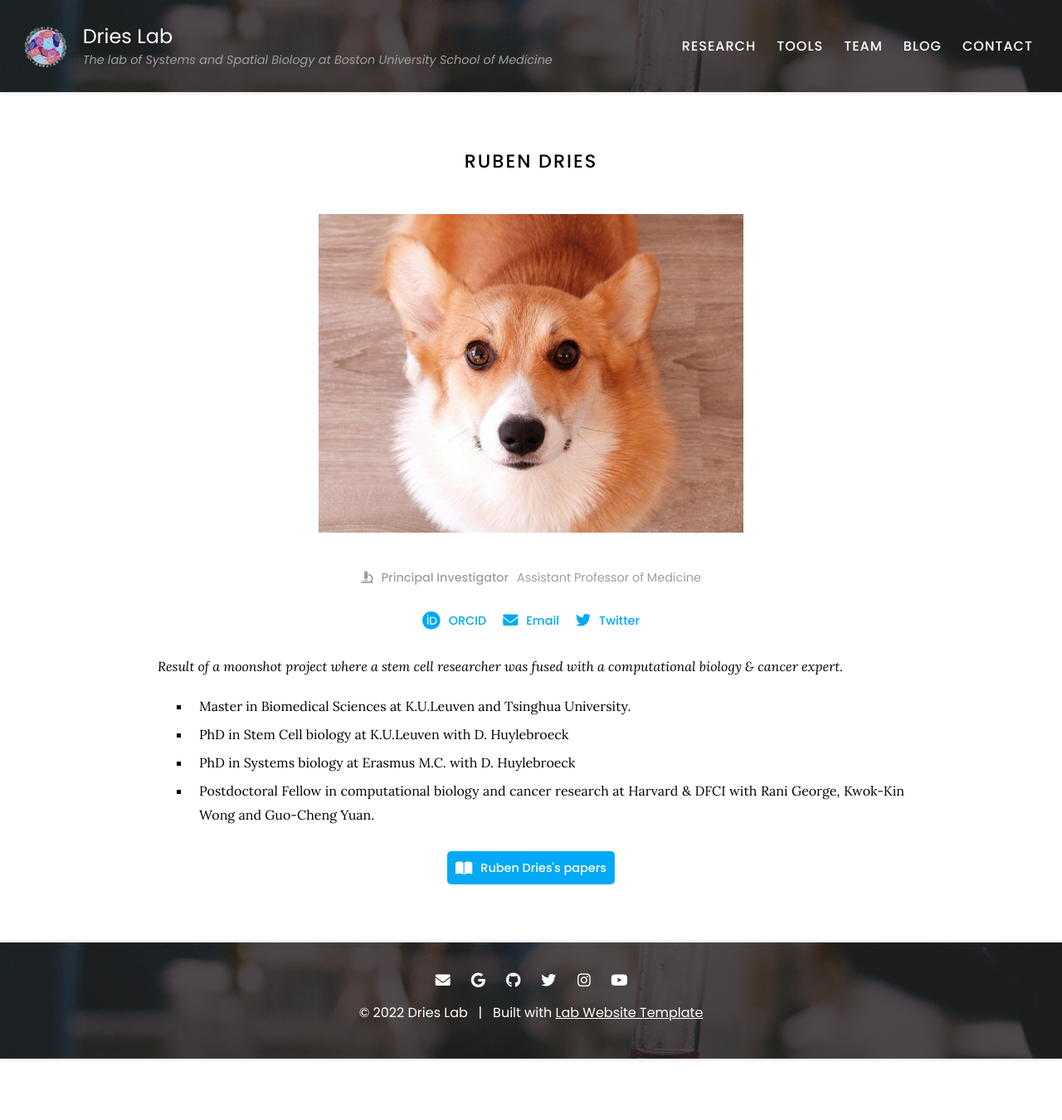
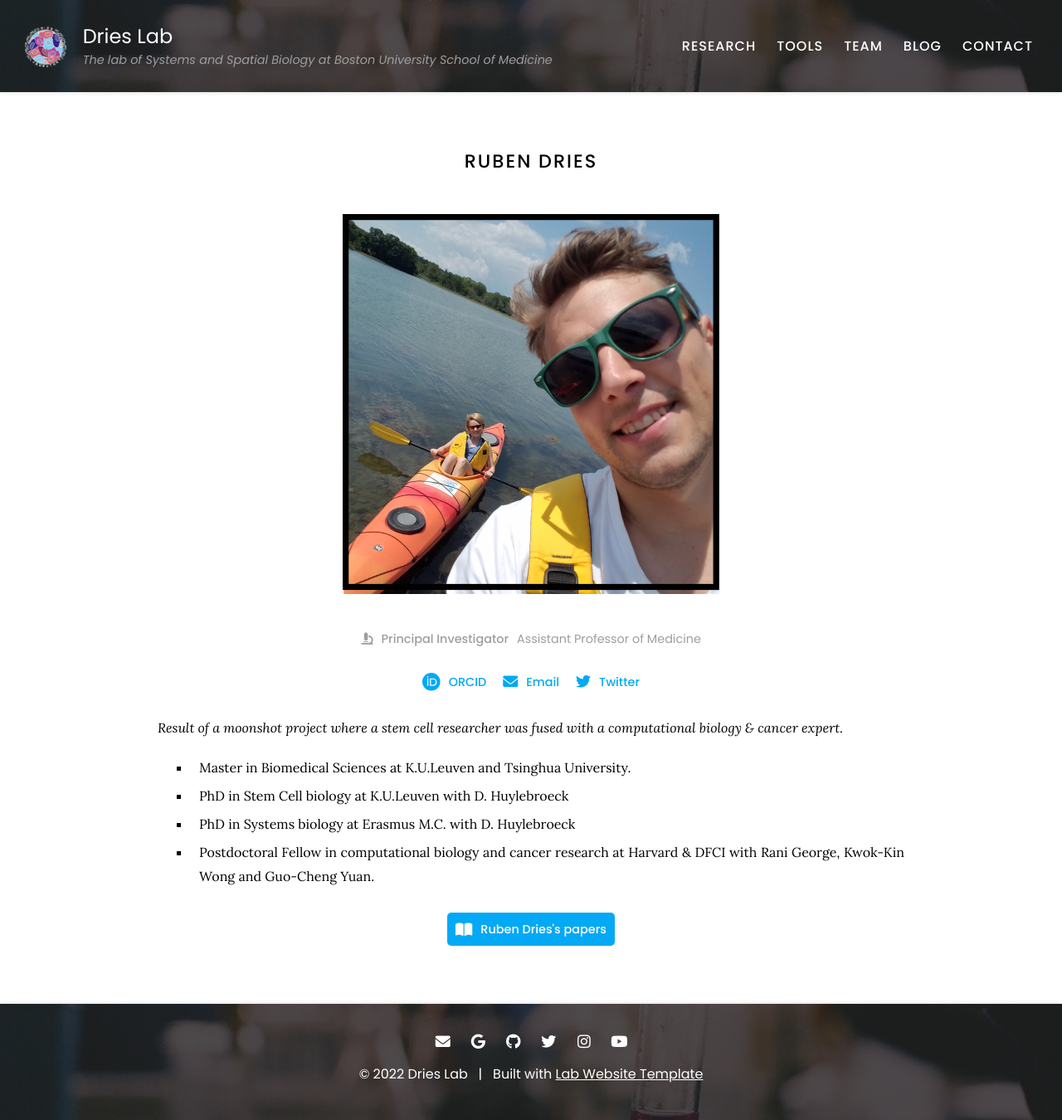
Before and after one commit to quynhsun/testinggit, a Jekyll site: the page built from _members/Ruben-Dries.md, in a window 1280 px wide. Shown: the whole page at 83% size. Built offline with Jekyll 4.4.1, drawn with Linux system fonts in a browser that asks for light colours; before the commit the page ends 1276 px from its top, so only the background shows below that.

Commit message:
Update Ruben-Dries.md

```diff
--- a/_members/Ruben-Dries.md
+++ b/_members/Ruben-Dries.md
@@ -1,6 +1,6 @@
 ---
 name: Ruben Dries
-image: images/member.jpg
+image: images/ruben_dries.png
 description: Assistant Professor of Medicine
 role: pi
 links:
```
